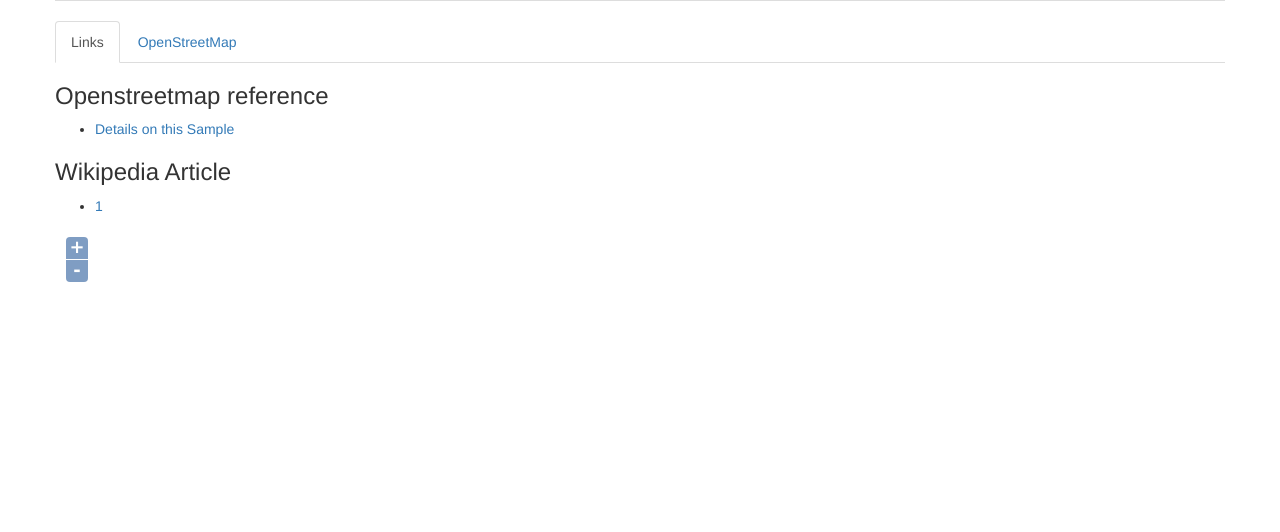
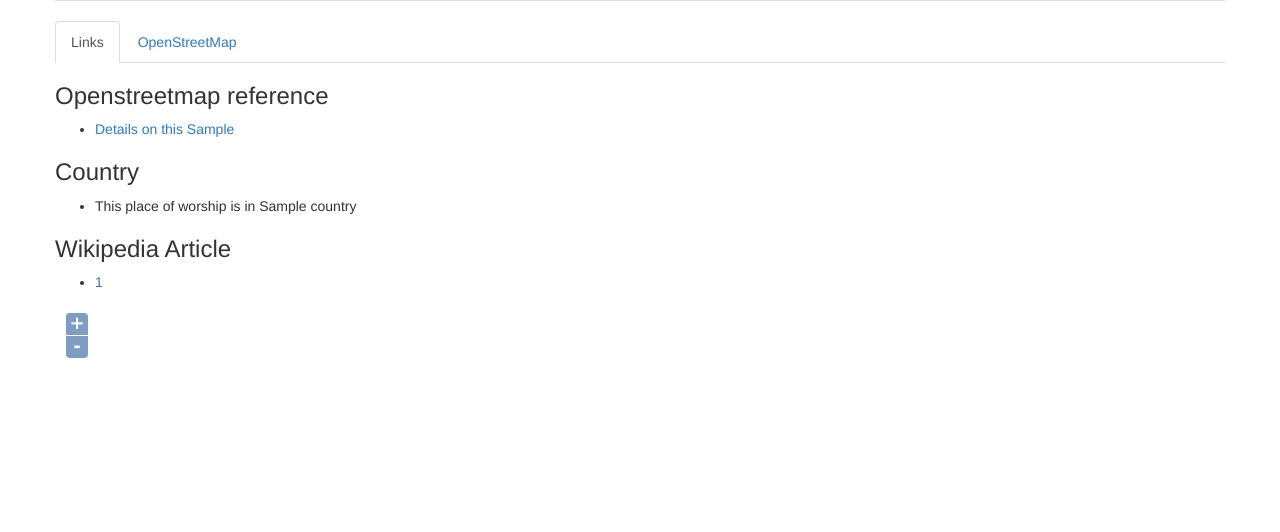
Before and after one commit to kirchenreich/kirchenreich, a Django app: template krprj/worshipmap/templates/place_of_worship_detail.html in a window 1280 px wide. Shown: the part 319-851 px from the top of the page. Run offline with Django 3.2, Linux system fonts and the light colour scheme; the template is opened without the code that fills it: most values are stand-ins (such as "Sample title", 1, 10 or a date in 2020); some libraries are stand-ins or nearby versions.

Commit message:
show country of entry in Links (maybe add link to wikipedia entry of the country?)

```diff
--- a/krprj/worshipmap/templates/place_of_worship_detail.html
+++ b/krprj/worshipmap/templates/place_of_worship_detail.html
@@ -73,6 +73,15 @@ img {
                         <div class="alert alert-info">This place has <strong>no</strong> correct connection to Openstreetmap.</div>
                         {% endif %}
 
+			{% if object.unite %}
+			<h3>Country</h3>
+			<ul>
+                            <li>This place of worship is in {{ object.unite.country.name }}</li>
+			</ul>
+                        {% else %}
+                        <div class="alert alert-info">This place <strong>isn't</strong> connected to a country.</div>
+                        {% endif %}
+
                         {% if wikipedia_pages|length > 0 %}
                         <h3>Wikipedia Article{{ wikipedia_pages|length|pluralize }}</h3>
                         <ul>
```
